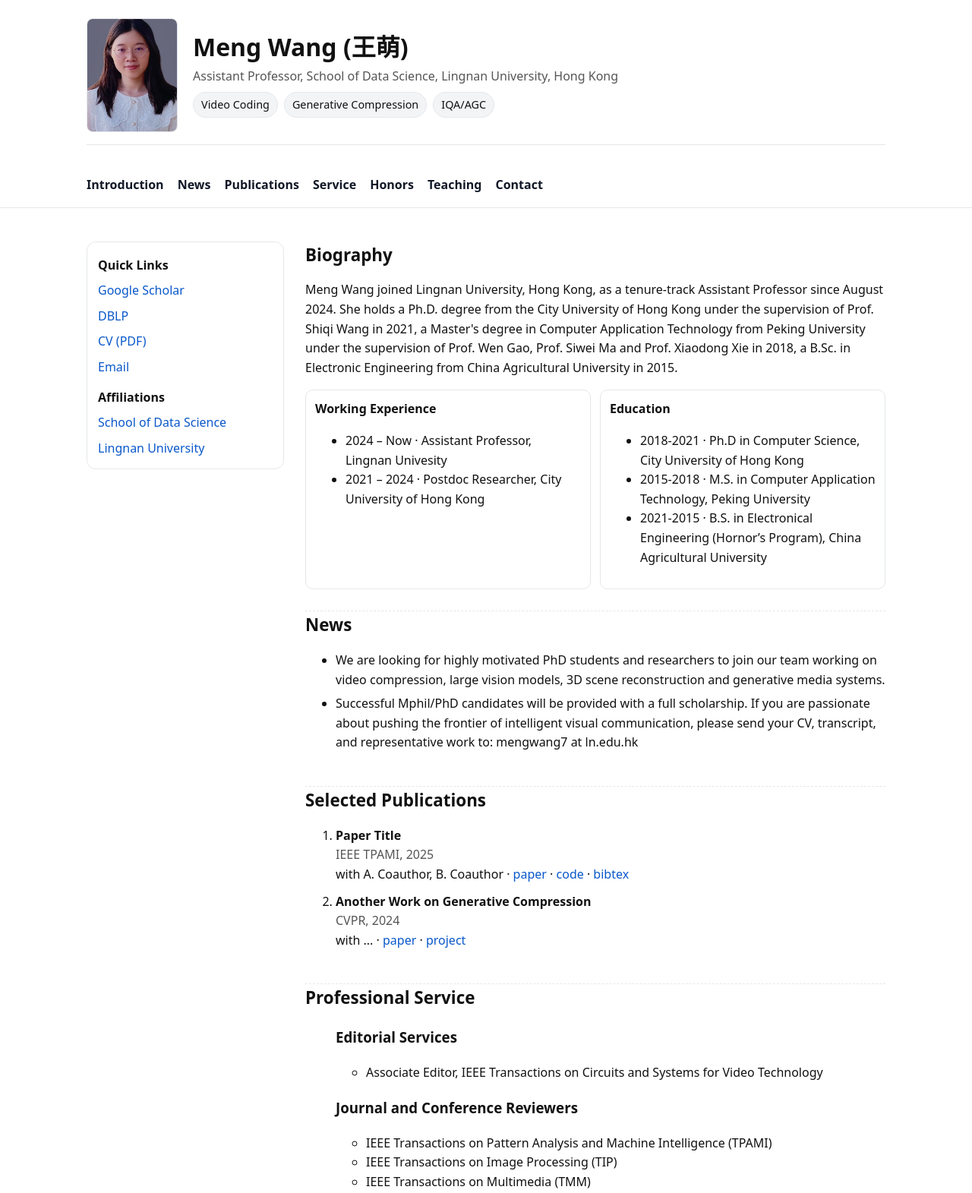
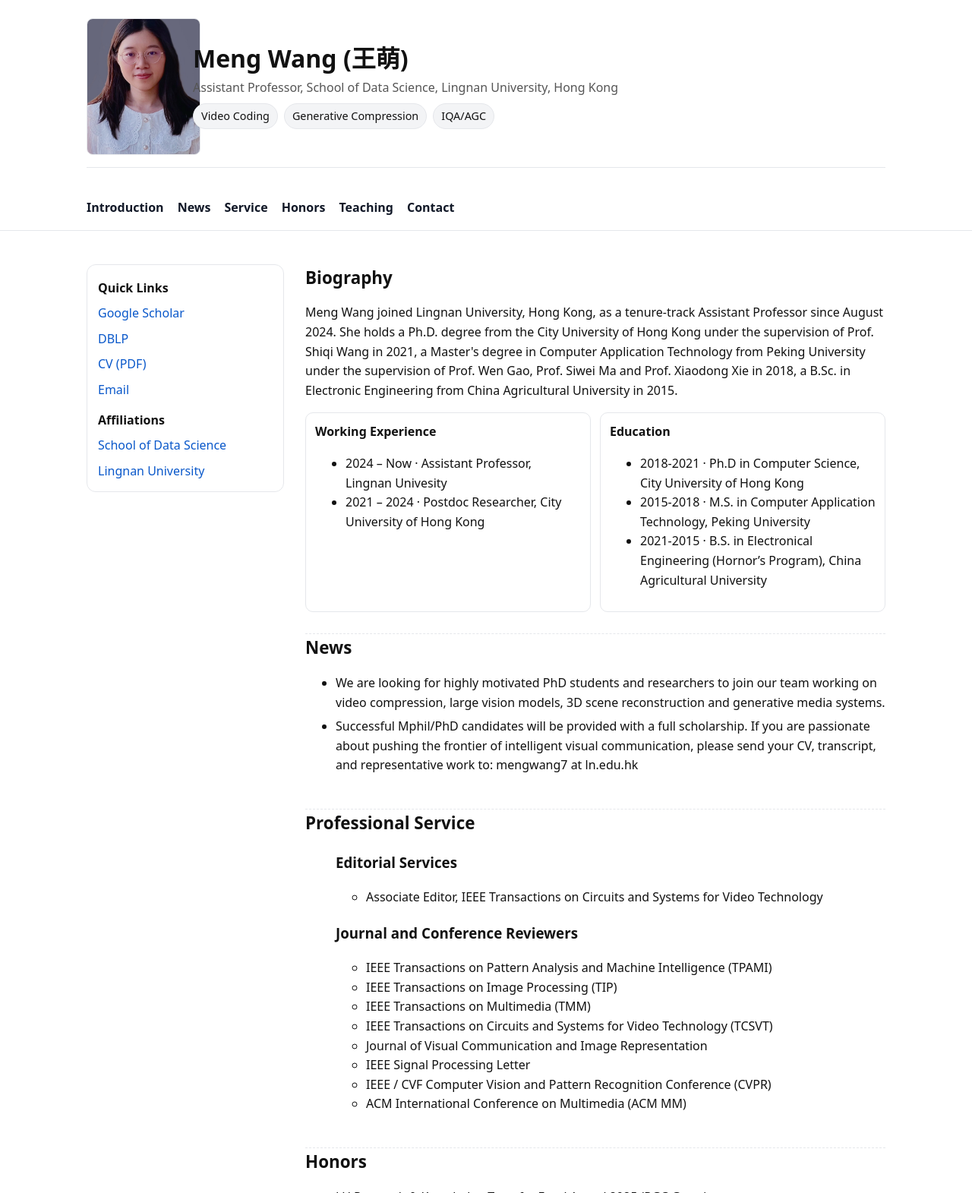
Before and after one commit to mwang98-c/mengwang.github.io, a plain HTML site: page index.html in a window 1280 px wide. Shown: the top 1571 px of the page at 76% size. Drawn offline with Linux system fonts and the light colour scheme.

Commit message:
Adjust header image size and comment out publications
Updated header image size and commented out sections for publications.

```diff
--- a/index.html
+++ b/index.html
@@ -16,7 +16,7 @@
     a:hover{text-decoration:underline}
     .wrap{max-width:var(--maxw);margin:0 auto;padding:24px}
     header{display:grid;grid-template-columns:120px 1fr;gap:20px;align-items:center;padding-bottom:16px;border-bottom:1px solid var(--border)}
-    header img{width:120px;height:150px;object-fit:cover;border-radius:8px;border:1px solid var(--border)}
+    header img{width:150px;height:180px;object-fit:cover;border-radius:8px;border:1px solid var(--border)}
     .title h1{margin:0 0 6px;font-size:2rem;line-height:1.2}
     .title .role{color:var(--muted)}
     .chips{margin-top:8px;display:flex;flex-wrap:wrap;gap:8px}
@@ -61,7 +61,7 @@
     <div class="navwrap">
       <a href="#intro">Introduction</a>
       <a href="#news">News</a>
-      <a href="#publications">Publications</a>
+      <!-- <a href="#publications">Publications</a> -->
       <!-- <a href="#students">Students</a> -->
       <a href="#services">Service</a>
       <a href="#honors">Honors</a>
@@ -123,7 +123,7 @@
           </ul>
         </section>
 
-        <section id="publications">
+        <!-- <section id="publications">
           <h2>Selected Publications</h2>
           <ol class="pubs">
             <li>
@@ -138,7 +138,7 @@
               with ... · <a href="#">paper</a> · <a href="#">project</a>
             </li>
           </ol>
-        </section>
+        </section> -->
 
         <!-- <section id="students">
           <h2>Students</h2>
```
